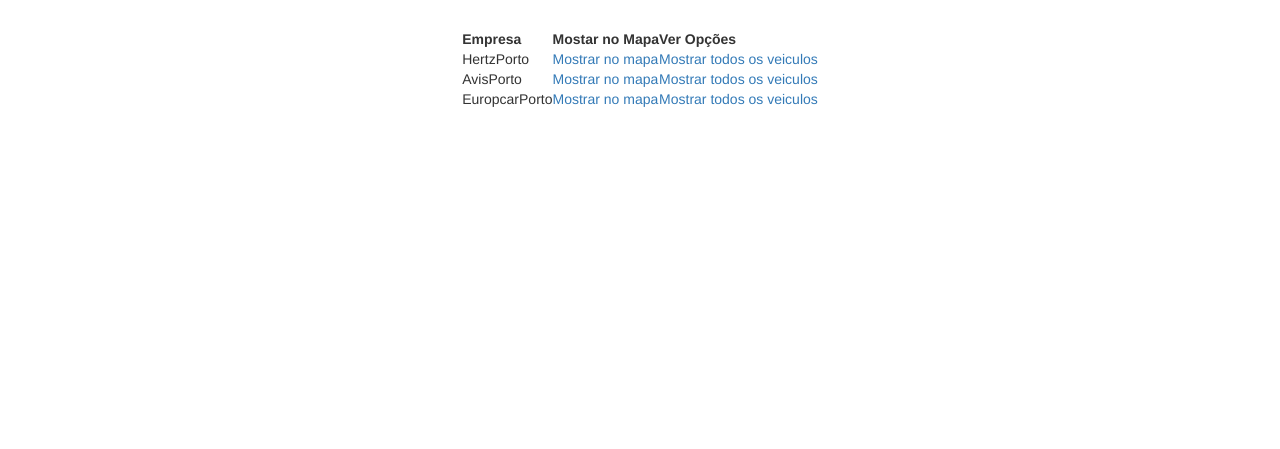
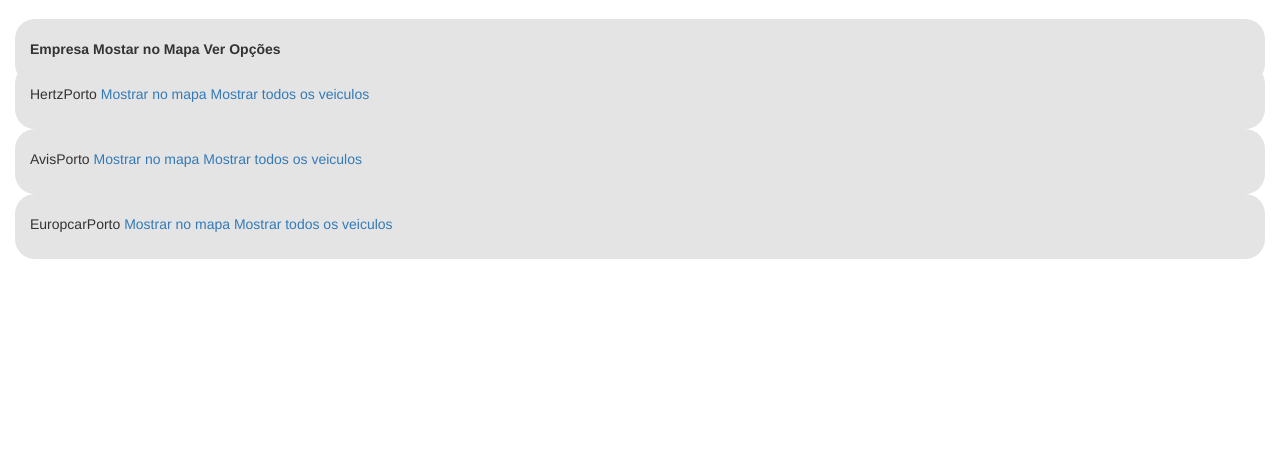
Before and after one commit to rubenjmm/carRental, a PHP site: page /pesquisa_inicial.php?cidade=Porto in a window 1280 px wide. Shown: the part 351-800 px from the top of the page. Run offline with PHP 8.4, Linux system fonts and the light colour scheme; data comes from the database, SQL or seed files in the repository; data that the repository does not hold is empty; some libraries are stand-ins or nearby versions.

Commit message:
"tabela" no pesquisa inicial, novos estilos no custom (IGNORAR ligadb!)

```diff
--- a/css/custom.css
+++ b/css/custom.css
@@ -179,3 +179,15 @@
     margin-right: auto;
     max-width: initial;
 }
+
+.col-centered{
+    float: none;
+    margin: 0 auto;
+}
+
+.results-table{
+    border-radius: 20px;
+    background: #e4e4e4;
+    width: 1250px;
+    height: 65px;
+}
--- a/index.php
+++ b/index.php
@@ -31,11 +31,11 @@
                 </div>
             </div>
         </form>
-		</div>
+		</div><!--form de pesquisa-->
 		<div class="row">
 			<img src="img/imagemindex.jpg" style="position: relative; top: -30px; left: 120px;" class="img-responsive">
 		</div>
-    </div> <!--form de pesquisa-->
+    </div>
 
     <div class="col-md-6" style="position: relative; top: 200px; right: 50px" >
         <div class="form-group" align="center">
--- a/ligabd.php
+++ b/ligabd.php
@@ -1,8 +1,9 @@
 <?php
-    $db_server="db.fe.up.pt";
-    $db_name="si15";			// Nome da base de dados
-    $db_username="si15";		// Codigo do grupo
-    $db_password="Q6TwNW7R";	// Password do grupo para o MySql
+
+$db_server="localhost";
+$db_name="si15";			    // Nome da base de dados
+$db_username="root";		    // Codigo do grupo
+$db_password="";		// Password do grupo para o MySql
 
 $conn = mysql_connect($db_server, $db_username, $db_password);
 
@@ -15,4 +16,5 @@
    echo "Nao foi possivel selecionar mydbname: " . mysql_error();
    exit;
 }
+
 ?>
--- a/pesquisa_inicial.php
+++ b/pesquisa_inicial.php
@@ -16,24 +16,29 @@
     </div>
 </div>
 
-<table style="position: relative; top: 30px;" align="center">
-	<tr>
-		<th>Empresa</th>
-		<th>Mostar no Mapa</th>
-		<th>Ver Opções</th>
-	</tr>
+
+<div class="row">
+    <div class="col-md-12 col-centered results-table" style="top: 20px">
+        <br>
+        <text style="font-weight: bold">Empresa</text>
+        <text style="font-weight: bold">Mostar no Mapa</text>
+        <text style="font-weight: bold">Ver Opções</text>
+    </div>
 <?php
     $filiais = Filial::getAllByCidade($_GET['cidade']);
 
     // For each book print each attribute in one column of the table
     foreach ($filiais as $filial):
 ?>
-	<tr>
+    <div class="col-md-12 col-centered results-table">
+        <br>
         <td><?php echo $filial->username; ?></td>
         <td><a href="pesquisa_inicial.php?lat=<?php echo $filial->lat; ?>&long=<?php echo $filial->long; ?>">Mostrar no mapa</a></td>
         <td><a href="pesquisa_filial.php?filial_id=<?php echo $filial->id; ?>">Mostrar todos os veiculos</a></td>
-	</tr>
+    </div>
+
 <?php
     endforeach;
 ?>
-</table>
+
+</div>
```
Also changed, not shown: classes/ligabd.php (+4 -4 lines), ligabd -pessoal.php (deleted, +0 -20 lines), ligabd gnomo.php (added, +18 -0 lines). Lines whose indentation alone changed are shown as unchanged.
